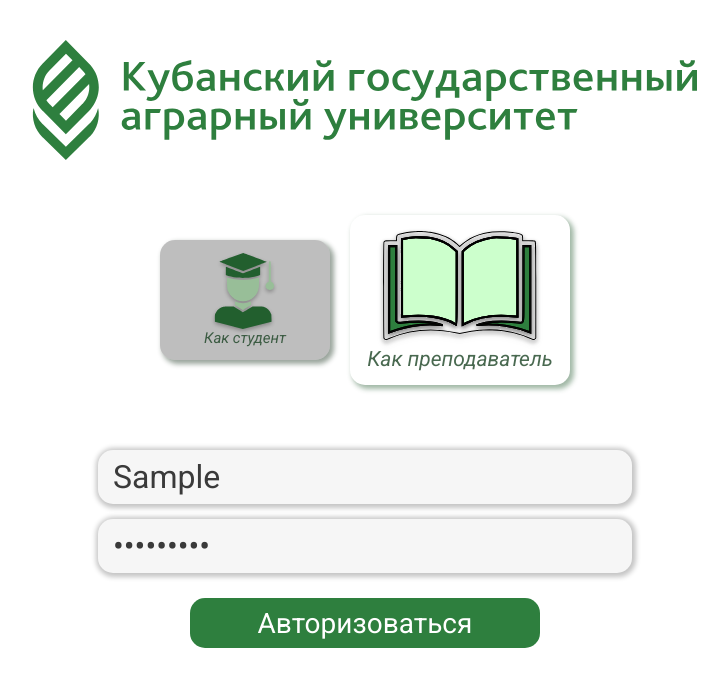
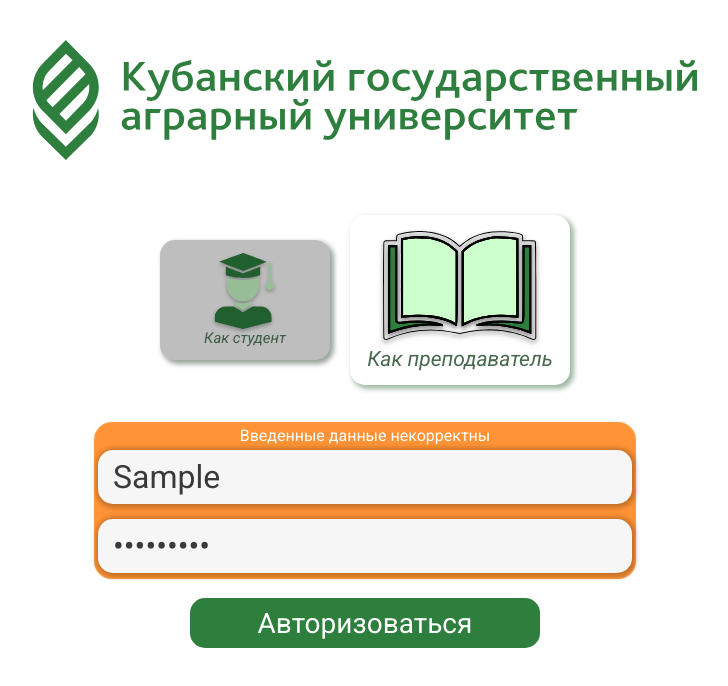
Before and after one commit to lisakit42/web-project, a React (Create React App) app: page / in a window 1280 px wide. Both pictures are taken after typing "Sample", "Sample123" into the empty fields and a click on the button "Авторизоваться". Shown: the top 686 px of the page, without its empty margins (275-1003 px from the left). Built offline with nearby package versions, Linux system fonts and the light colour scheme.

Commit message:
исправлены недочеты и добавлена плашка (некорректные данные)

```diff
--- a/src/components/Header/Header.jsx
+++ b/src/components/Header/Header.jsx
@@ -8,7 +8,7 @@ const Header = () => {
         <img src={BigLogo}  className='headerLogo'/>
         <button onClick={() => {localStorage.clear(); navigate('/')}}>Logout</button>
         <div className='headerUser'>
-            <a className='fioLink'>{JSON.parse(localStorage.getItem('user')).fio}</a>
+            <a className='fioLink'>{localStorage.getItem('user') ? JSON.parse(localStorage.getItem('user')).fio : ''}</a>
             <div className='avatar'>
                 <img src={Ava} alt="" />
             </div>
--- a/src/pages/AuthorizationPage/Authorization.jsx
+++ b/src/pages/AuthorizationPage/Authorization.jsx
@@ -25,21 +25,24 @@ const isLogged = () => JSON.parse(localStorage.getItem('user'))
 const Authorization = (props) => {
     const [student, setStudent] = useState(false)
     const [inputFill, setFill] = useState({loginFill: true, passwordFill: true})
+    const [successLogin, setSuccess] = useState(true)
+
     const navigate = useNavigate();
     useEffect(() => {if (isLogged()) navigate('/main')},[])
     let user = {};
 
-    return <form onSubmit={event => event.preventDefault()}>
+    return <form onLoad={() => {login = ''; password = ''}} onSubmit={event => event.preventDefault()}>
         <div className="Authorization">
             <img src={BigLogo} alt="" className="Logo" />
             <WhoAuthToggle student={student} setStudent={() => {setStudent(!student)}}/>
             <div className="inputs">
+            <div className={`incorrectData ${!successLogin ? 'show' : ''}`}>Введенные данные некорректны</div>
                 <div className="loginInputDiv">
-                    <input type="text" placeholder="Логин" data-validate name="loginField" id="loginField" className="AuthField" onInput={ev => { login = ev.target.value; if (!inputFill.loginFill) setFill({...inputFill, loginFill: true}) }} />
+                    <input type="text" placeholder="Логин" data-validate name="loginField" id="loginField" className="AuthField" onInput={ev => { login = ev.target.value; if (!inputFill.loginFill) setFill({...inputFill, loginFill: true}); if (!successLogin) setSuccess(true) }} />
                     <span className={`noFillSpan ${inputFill.loginFill ? '' : 'show'}`}>Поле обязательно к заполнению*</span>
                 </div>
                 <div className={`passwordInputDiv ${!inputFill.loginFill ? 'show' : ''}`}>
-                    <input type="password" placeholder="Пароль" name="PasswordField" id="PasswordField" className="AuthField" onInput={ev => { password = ev.target.value; if (!inputFill.passwordFill) setFill({...inputFill, passwordFill: true}) }} />
+                    <input type="password" placeholder="Пароль" name="PasswordField" id="PasswordField" className="AuthField" onInput={ev => { password = ev.target.value; if (!inputFill.passwordFill) setFill({...inputFill, passwordFill: true}); if (!successLogin) setSuccess(true) }} />
                     <span className={`noFillSpan ${inputFill.passwordFill ? '' : 'show'}`}>Поле обязательно к заполнению*</span>
                 </div>
                 <button type="submit" className={`AuthButton ${!inputFill.passwordFill ? 'show' : ''}`}
@@ -51,6 +54,8 @@ const Authorization = (props) => {
                                 localStorage.setItem('user', JSON.stringify(user))
                                 localStorage.setItem('student',student)
                                 navigate('/main')
+                            } else {
+                                setSuccess(false);
                             }
                         }
                     }}>Авторизоваться</button>
--- a/src/pages/AuthorizationPage/Authorization.scss
+++ b/src/pages/AuthorizationPage/Authorization.scss
@@ -23,6 +23,7 @@
     display: flex;
     flex-direction: column;
     align-items: center;
+    position: relative;
     margin-top: 10px;
     gap: 15px;
 
@@ -99,3 +100,24 @@
     height: 75px;
     opacity: 100;
 }
+
+.incorrectData {
+    text-align: center;
+    padding: 1px;
+    width: 534px;
+    height: 121px;
+    color: white;
+    background-color: rgb(255, 147, 53);
+    border-radius: 15px;
+    box-shadow: 0 0 1px 3px rgb(255, 147, 53);
+    top: 0px;
+    position: absolute;
+    opacity: 0;
+    transition: ease 200ms;
+}
+
+.incorrectData.show {
+    height: 149px;
+    opacity: 100%;
+    top: -25px;
+}
```
